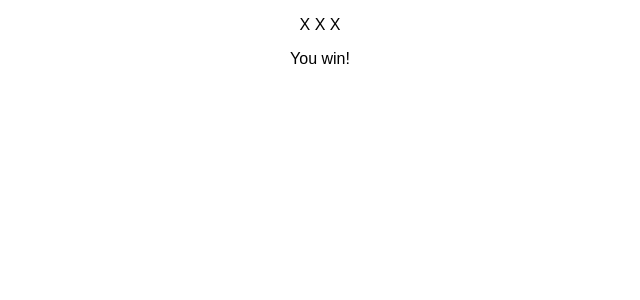
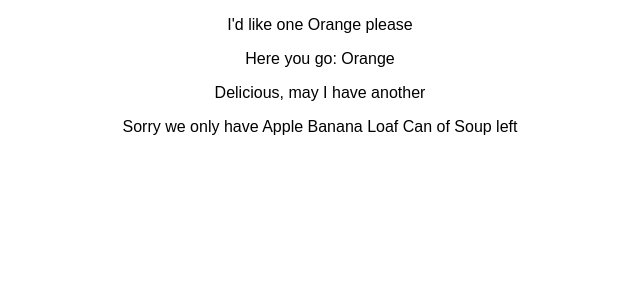
Before and after one commit to nikstern/ReactPractice, a React (Create React App) app: page / in a window 1280 px wide. Shown: the top 300 px of the page, without its empty margins (320-960 px from the left). Built offline with nearby package versions, Linux system fonts and the light colour scheme.

Commit message:
Section 4 Exercise

```diff
--- a/src/App.js
+++ b/src/App.js
@@ -1,10 +1,15 @@
 import "./styles.css";
-import { Machine } from "./Section3/Machine";
+import { choice, remove } from "./Section4/helpers";
+import foods from "./Section4/foods";
 export class App extends React.Component {
   render() {
+    const myFood = choice(foods);
     return (
       <div className="App">
-        <Machine s1="X" s2="X" s3="X" />
+        <p> I'd like one {myFood} please </p>
+        <p> Here you go: {myFood} </p>
+        <p> Delicious, may I have another </p>
+        <p> Sorry we only have {remove(foods, myFood).join(" ")} left </p>
       </div>
     );
   }
--- /dev/null
+++ b/src/Section4/foods.js
@@ -0,0 +1,2 @@
+const food_array = ["Apple", "Banana", "Orange", "Loaf", "Can of Soup"];
+export default food_array;
--- /dev/null
+++ b/src/Section4/helpers.js
@@ -0,0 +1,5 @@
+const choice = (array) => array[Math.floor(Math.random() * array.length)];
+
+const remove = (array, item) => array.filter((a) => a !== item);
+
+export { choice, remove };
```
